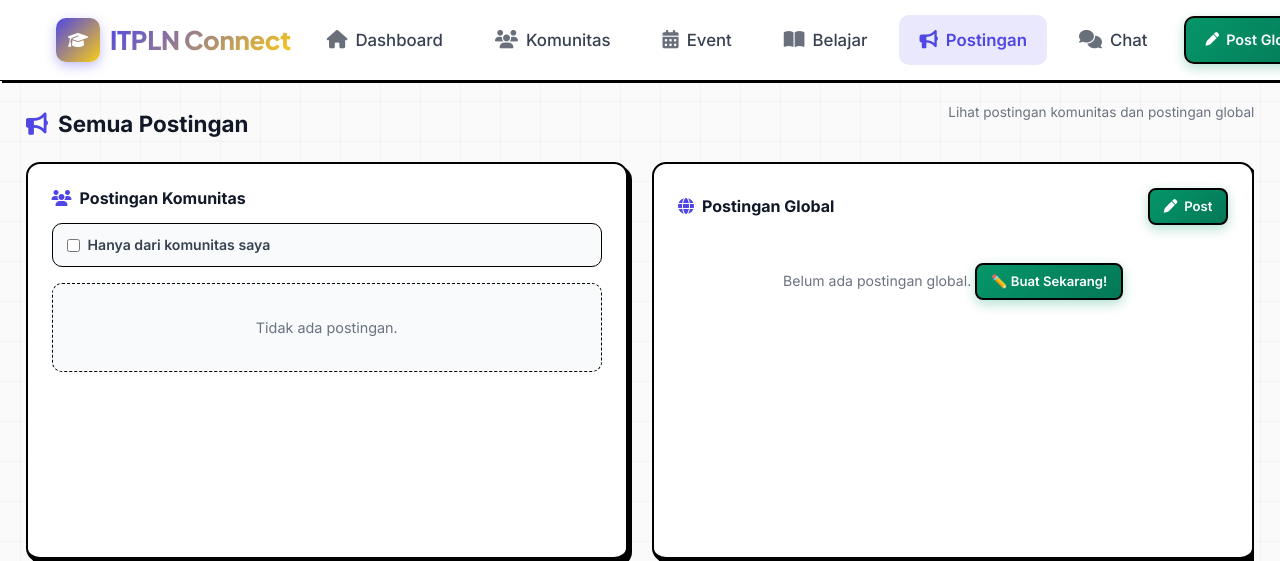
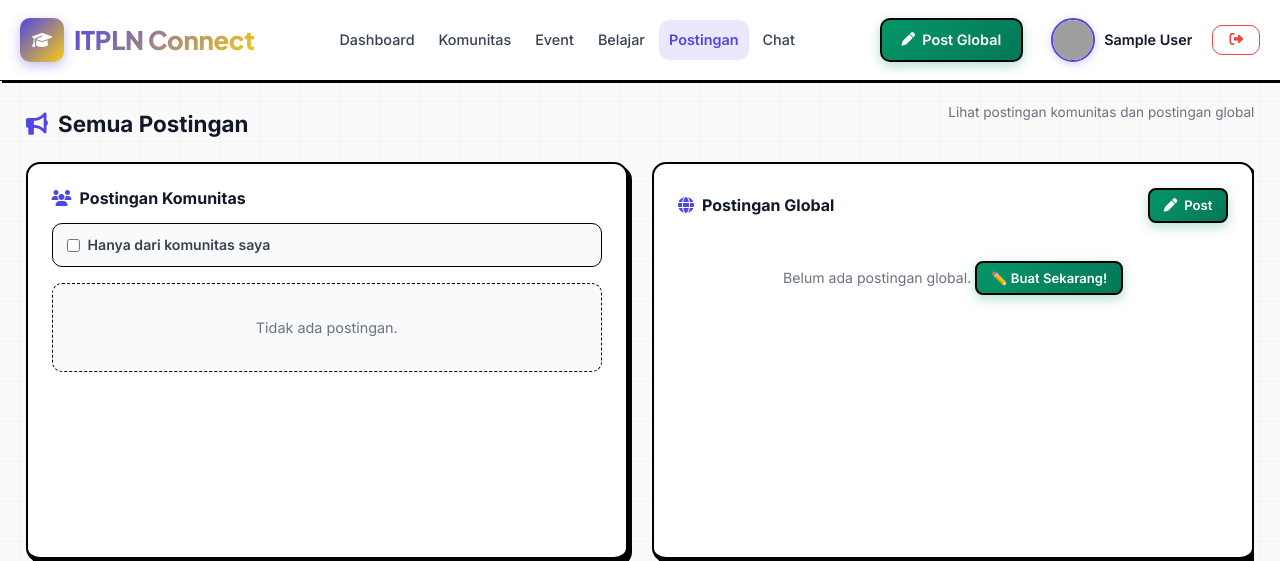
Before and after one commit to FizhHaXD/Itpln-Connect-TRUE, a PHP site: page /PROJEK_UAS/posts/index.php in a window 1280 px wide. Shown: the top 561 px of the page. Run offline with PHP 8.4, Linux system fonts and the light colour scheme; the visitor is signed in with stand-in values (Sample User, id 1); data that the repository does not hold is empty; grey boxes are pictures that could not be loaded.

Commit message:
reszponsive

```diff
--- a/assets/css/components.css
+++ b/assets/css/components.css
@@ -95,7 +95,9 @@ h4 { font-size: 1rem; color: var(--text); }
   font-size: 0.9rem;
   transition: var(--transition);
   box-shadow: var(--shadow);
-  white-space: nowrap;
+  white-space: normal;
+  text-align: center;
+  line-height: 1.4;
 }
 
 .btn:hover {
--- a/assets/css/layout.css
+++ b/assets/css/layout.css
@@ -248,7 +248,18 @@
 .mobile-link.logout { color: var(--danger); }
 .mobile-link.logout:hover { background: var(--danger-light); }
 
-/* ===== RESPONSIVE NAVBAR ===== */
+/* ===== RESPONSIVE NAVBAR: JALAN TENGAH (Tablet/Laptop Kecil) ===== */
+@media (max-width: 1300px) {
+  .navbar-container { padding: 0 20px; gap: 8px; }
+  .navbar-menu { gap: 4px; }
+  .nav-link { padding: 8px 10px; font-size: 0.9rem; }
+  .nav-link i { display: none; } /* Hilangkan ikon khusus di layar tanggung */
+  .nav-link.admin-link i { display: inline-block; } /* Ikon admin tetap dibiarkan */
+  .nav-link.admin-link { margin-right: 8px; }
+  .profile-name { max-width: 90px; font-size: 0.9rem; }
+}
+
+/* ===== RESPONSIVE NAVBAR (MOBILE) ===== */
 @media (max-width: 900px) {
   .navbar-menu { display: none; }
   .navbar-profile { display: none !important; }
@@ -477,16 +488,16 @@
 
 /* ===== RESPONSIVE LAYOUT ===== */
 @media (max-width: 900px) {
-  .grid-2 { grid-template-columns: 1fr; }
+  .grid-2 { grid-template-columns: minmax(0, 1fr); }
   .col-side { order: -1; }
 }
 
 @media (max-width: 640px) {
-  .grid { grid-template-columns: 1fr; gap: 16px; }
+  .grid { grid-template-columns: minmax(0, 1fr); gap: 16px; }
 }
 
 @media (max-width: 600px) {
-  .grid { grid-template-columns: 1fr; }
+  .grid { grid-template-columns: minmax(0, 1fr); }
 
   .container { width: 94%; padding: 20px 0; }
 
--- a/assets/css/style.css
+++ b/assets/css/style.css
@@ -15,7 +15,7 @@
  */
 
 @import url('base.css');
-@import url('layout.css?v=3');
+@import url('layout.css?v=6');
 @import url('components.css');
 @import url('features.css');
 @import url('study.css');
--- a/dashboard/index.php
+++ b/dashboard/index.php
@@ -94,7 +94,7 @@ $randomTip = $tips[array_rand($tips)];
   <meta charset="UTF-8">
   <meta name="viewport" content="width=device-width, initial-scale=1.0">
   <title>Dashboard - ITPLN Connect</title>
-  <link rel="stylesheet" href="../assets/css/style.css">
+  <link rel="stylesheet" href="../assets/css/style.css?v=<?= time(); ?>">
 </head>
 <body>
 
@@ -240,7 +240,7 @@ $randomTip = $tips[array_rand($tips)];
         <?php else: ?>
           <div style="display:flex; flex-direction:column; gap:10px;">
             <?php while ($m = mysqli_fetch_assoc($recent_materials)): ?>
-              <div style="display:flex; align-items:center; gap:10px; padding:10px; background:var(--bg); border:1px solid var(--border); border-radius:8px;">
+              <div style="display:flex; align-items:center; gap:10px; padding:10px; background:var(--bg); border:1px solid var(--border); border-radius:8px; width: 100%; box-sizing: border-box; min-width: 0;">
                 <div style="color:#ef4444; font-size:1.5rem;"><i class="fa-solid fa-file-pdf"></i></div>
                 <div style="flex-grow:1; min-width:0;">
                   <b style="display:block; font-size:0.9rem; text-overflow:ellipsis; overflow:hidden; white-space:nowrap;" title="<?= htmlspecialchars($m['nama_file']) ?>"><?= htmlspecialchars($m['nama_file']) ?></b>
```
